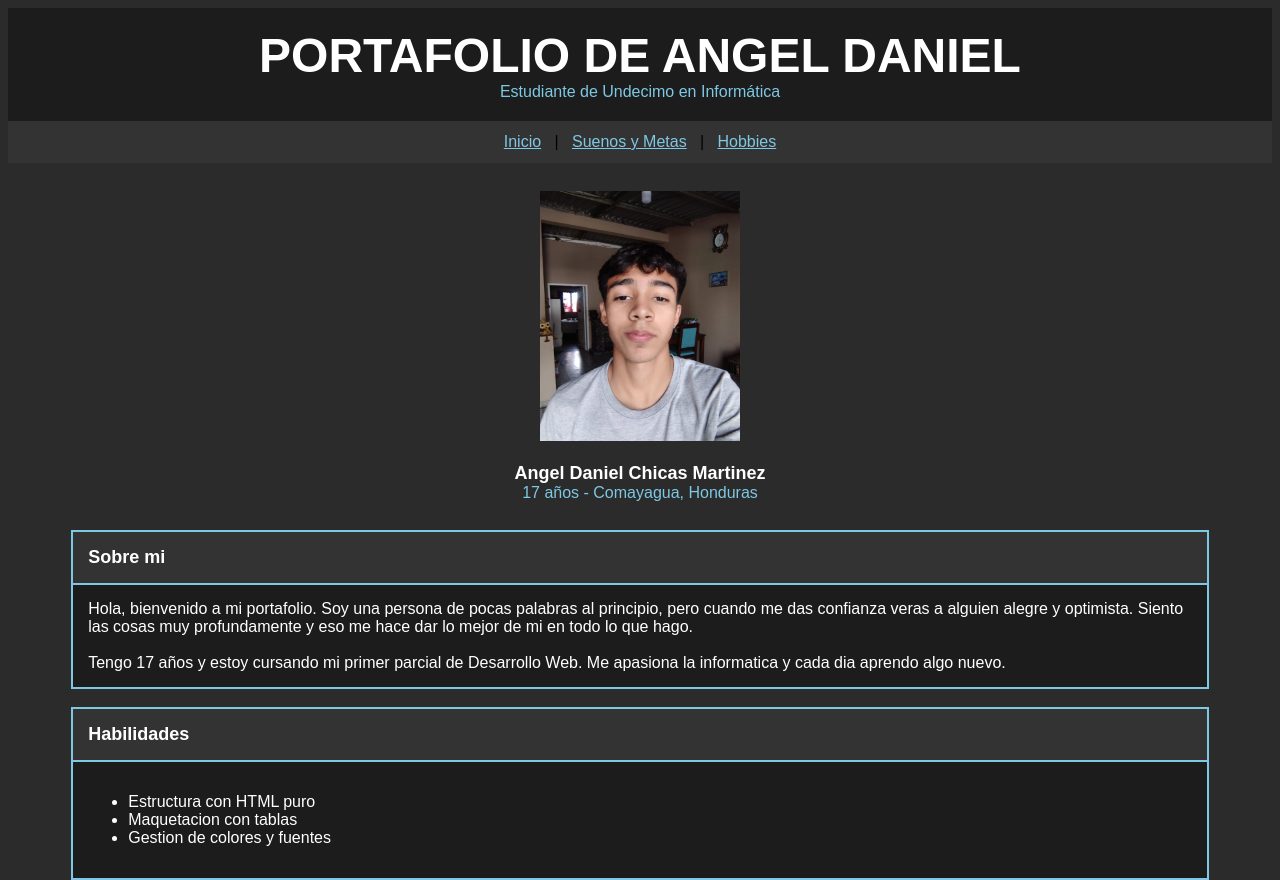
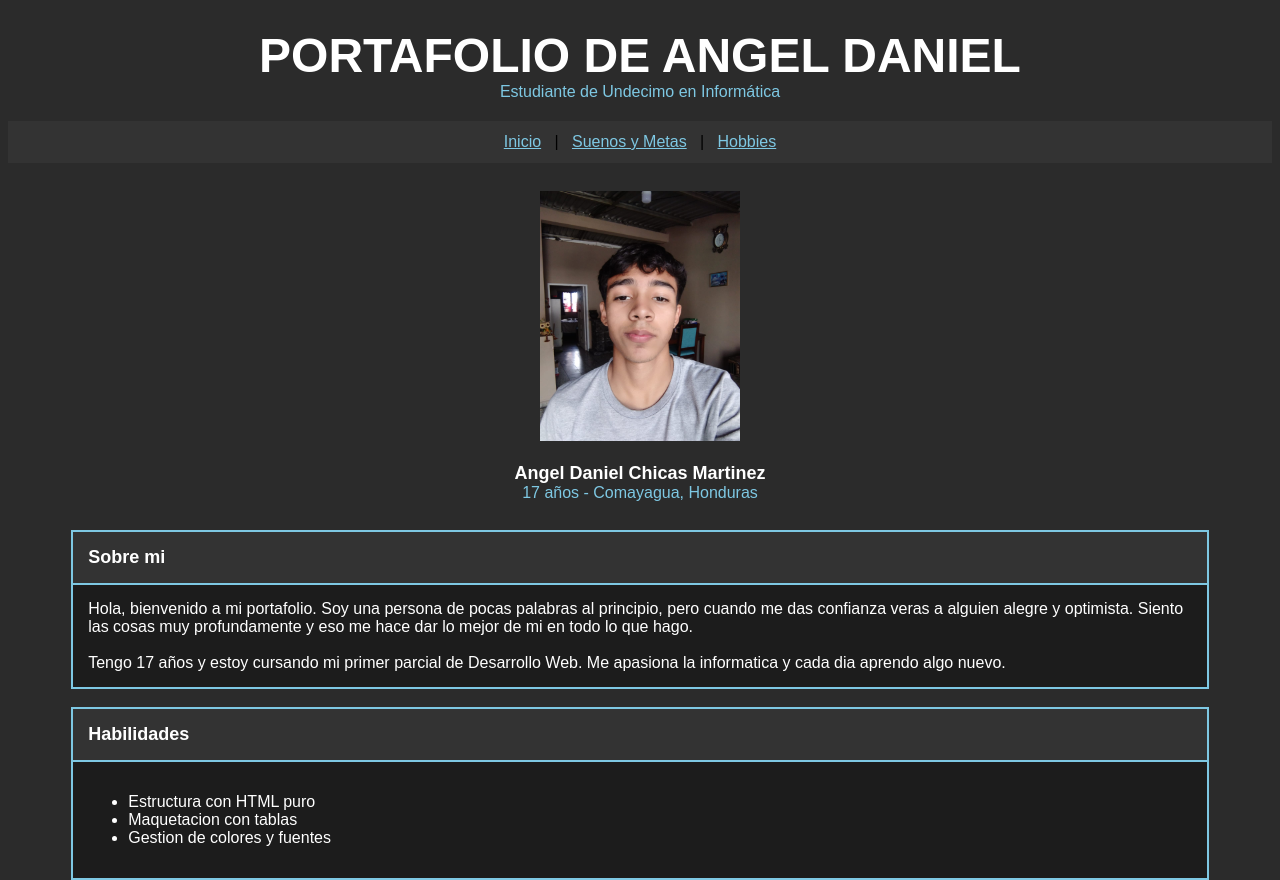
Before and after one commit to chicasmartinezangeldaniel-art/TAREA-DESARROLLO-1, a plain HTML site: page index.html in a window 1280 px wide. Shown: the top 880 px of the page. Drawn offline with Linux system fonts and the light colour scheme.

Commit message:
index.html

```diff
--- a/index.html
+++ b/index.html
@@ -6,8 +6,7 @@
 </head>
 <body bgcolor="#2b2b2b">
 
-  <!-- ENCABEZADO -->
-  <table width="100%" bgcolor="#1c1c1c" cellpadding="20" cellspacing="0">
+  <table width="100%" cellpadding="20" cellspacing="0">
     <tr>
       <td align="center">
         <font face="Arial" color="white" size="7"><b>PORTAFOLIO DE ANGEL DANIEL</b></font>
```
